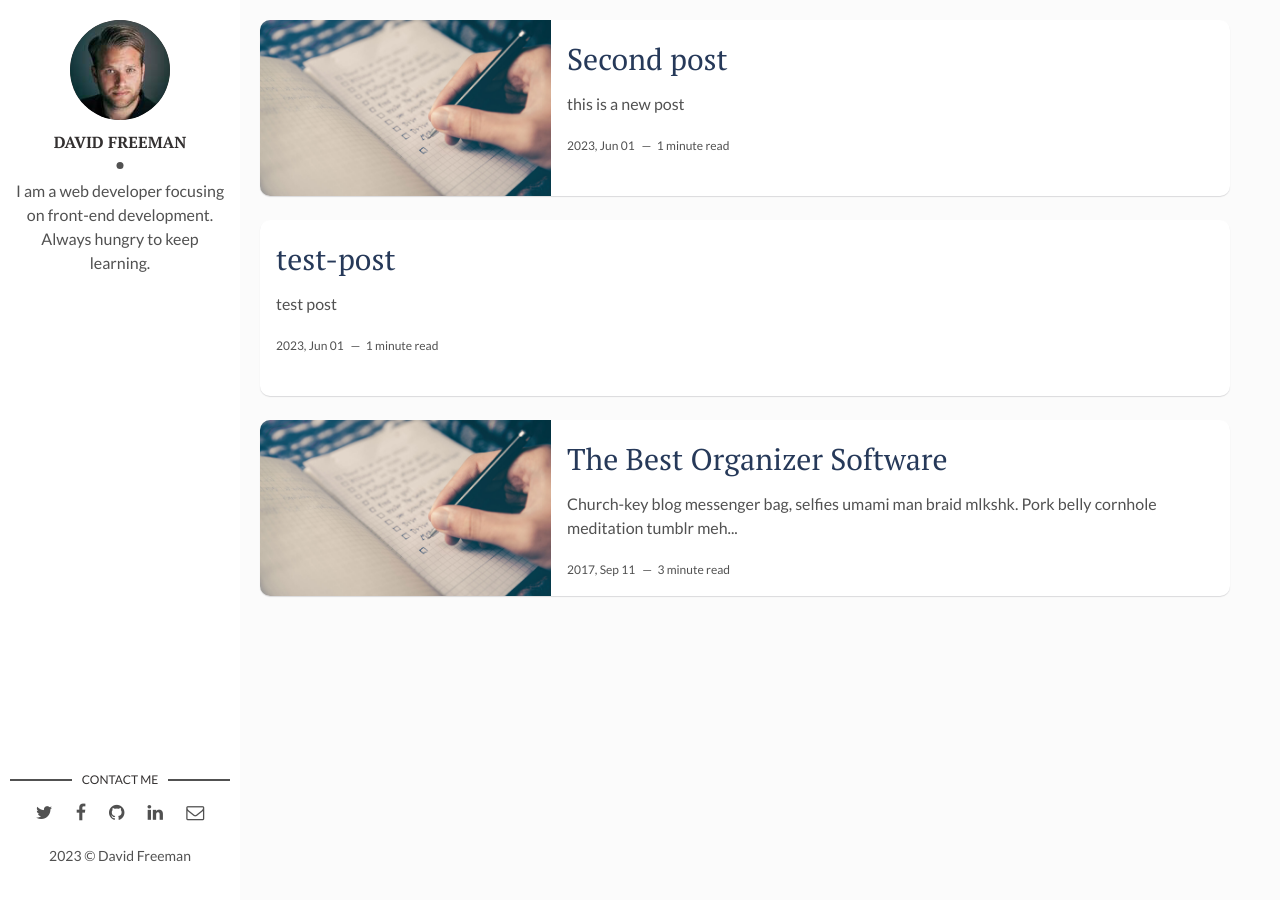
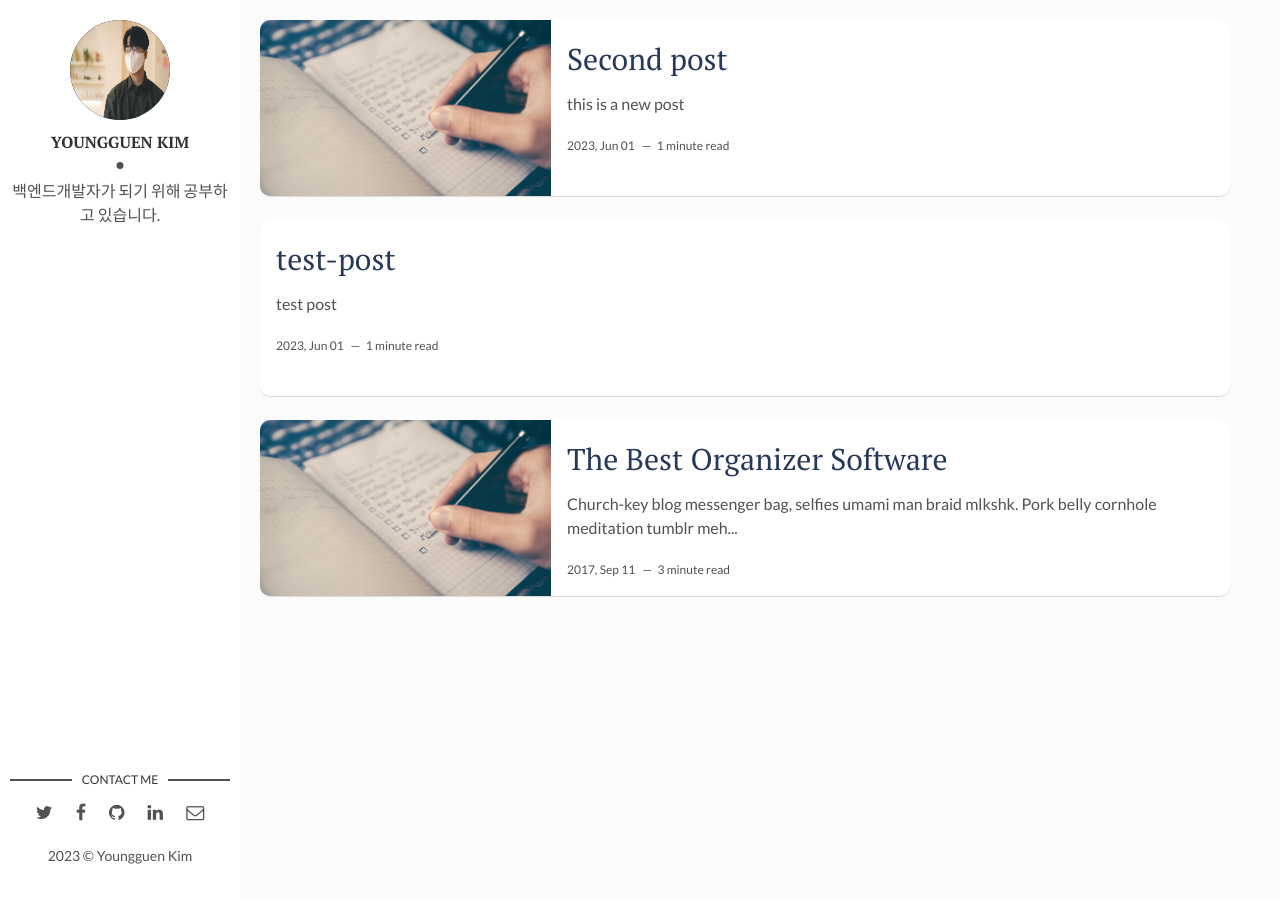
Before and after one commit to panorama713/gitblog_hello3, a Jekyll site: the page built from index.html, in a window 1280 px wide. Built offline with Jekyll 4.4.1, drawn with Linux system fonts in a browser that asks for light colours; the list of posts is cut into pages by our own code.

Commit message:
Update _config.yml

```diff
--- a/_config.yml
+++ b/_config.yml
@@ -9,14 +9,14 @@ url: "https://panorama713.github.io"
 site-twitter: #if your site has a twitter account, enter it here
 
 # Author Settings
-author: David Freeman # add your name
-author-img: david-freeman.jpg # add your photo
-about-author: I am a web developer focusing on front-end development. Always hungry to keep learning. # add description
+author: Youngguen Kim # add your name
+author-img: 70D1D925-2F9B-468E-82F5-5EE4AD92BBCE.jpeg # add your photo
+about-author: 백엔드개발자가 되기 위해 공부하고 있습니다. # add description
 social-twitter: # add your Twitter handle
 social-facebook: # add your Facebook handle
-social-github: artemsheludko # add your Github handle
+social-github: https://github.com/panorama713 # add your Github handle
 social-linkedin: # add your Linkedin handle
-social-email: # add your Email address
+social-email: yaiba713@gmail.com # add your Email address
 
 # Disqus
 discus-identifier: mr-brown # add your discus identifier
```
